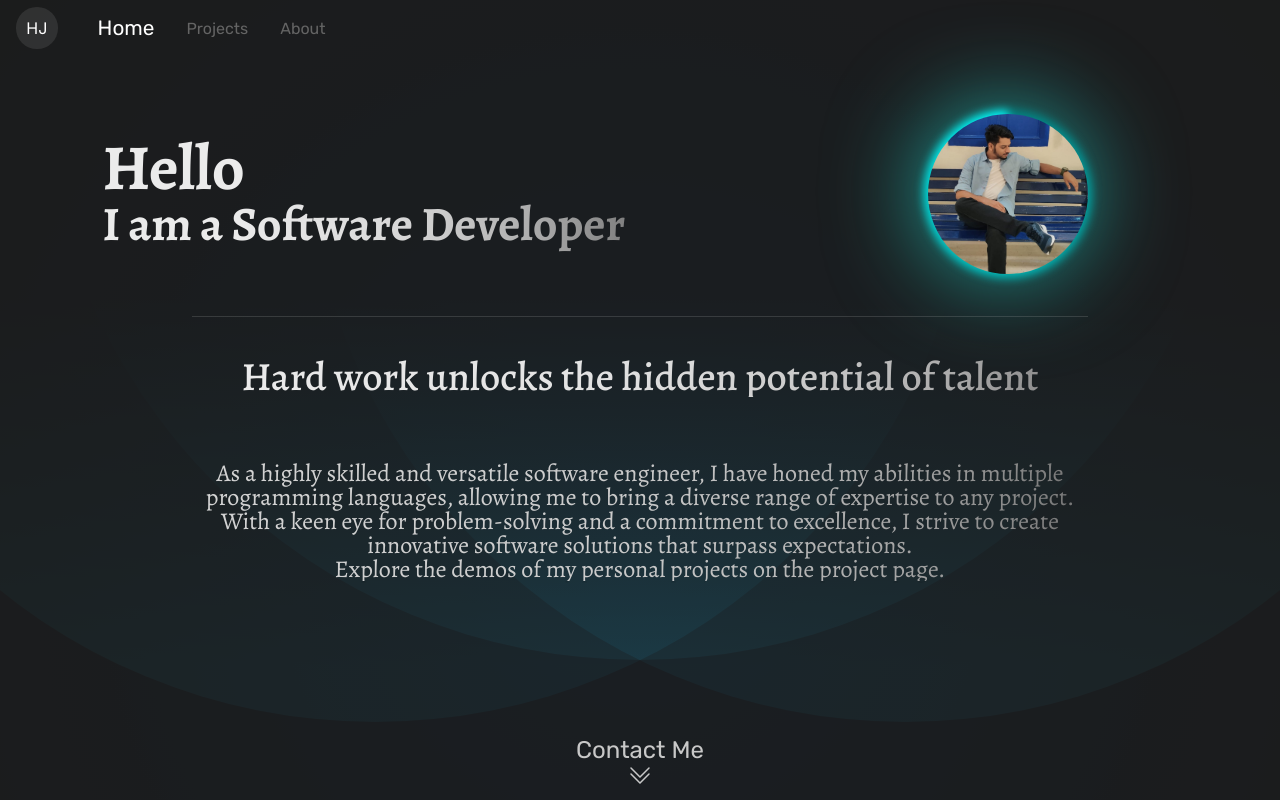
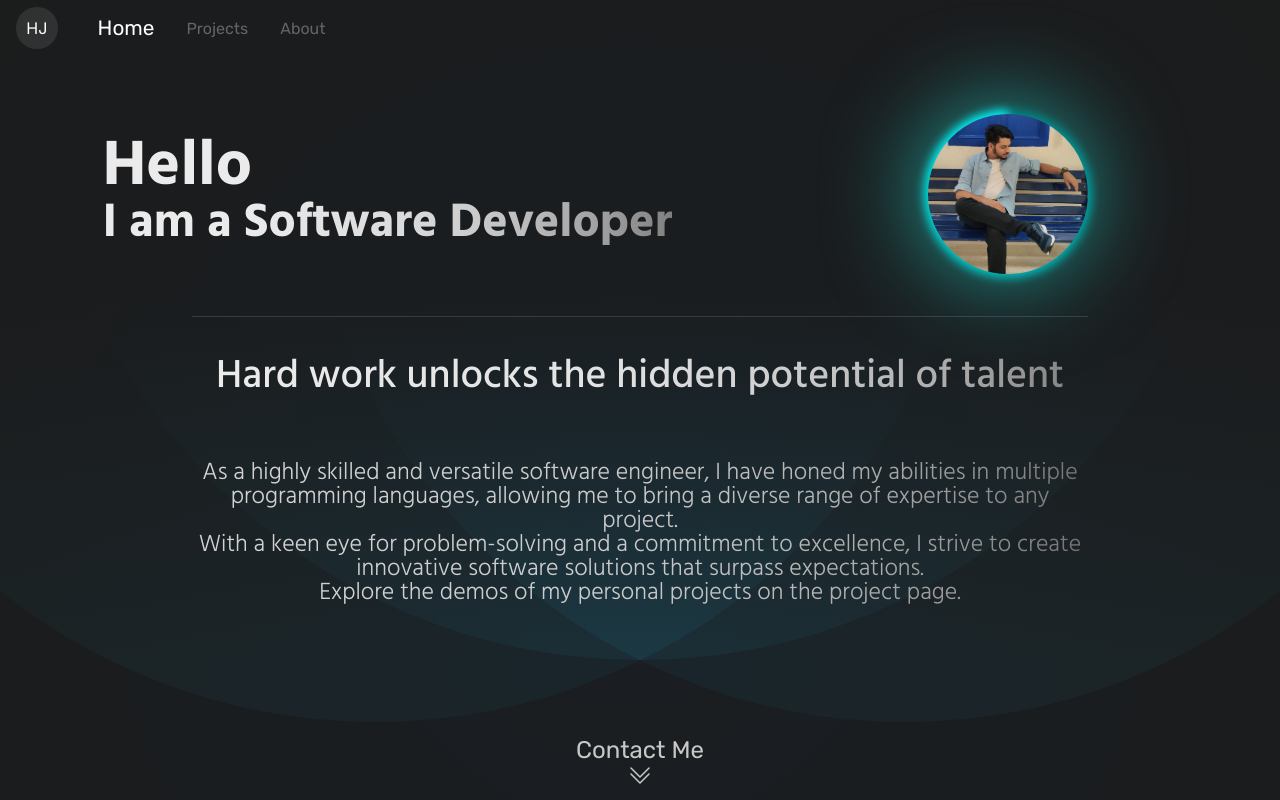
Before and after one commit to ItsHyde-dev/Web-Portfolio, a React (Create React App) app: page / in a window 1280 px wide. Shown: the top 800 px of the page. Built offline with nearby package versions, Linux system fonts and the light colour scheme; a web font is replaced by a local one.

Commit message:
added redirect clause

```diff
--- a/src/components/home/homepage.module.css
+++ b/src/components/home/homepage.module.css
@@ -14,7 +14,7 @@
     background-image: linear-gradient(to right, var(--text), 80%, grey);
     background-clip: text;
     color: transparent;
-    font-family: 'Alegreya', sans-serif;
+    font-family: 'Hind', sans-serif;
     line-height: 2.5rem;
     font-weight: 500;
     text-align: center;
@@ -45,7 +45,7 @@
 
 .ht {
     color: var(--text);
-    font-family: "Alegreya";
+    font-family: "Hind";
     font-size: 4rem;
     line-height: 3.5rem;
     font-weight: bold;
```
Also changed, not shown: 1 other file (tests, documents, lock files or other folders).
